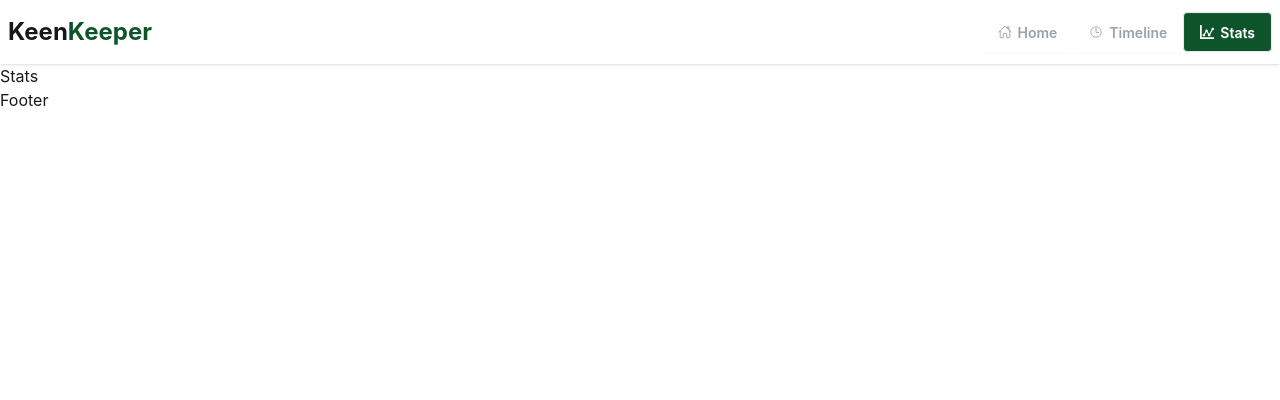
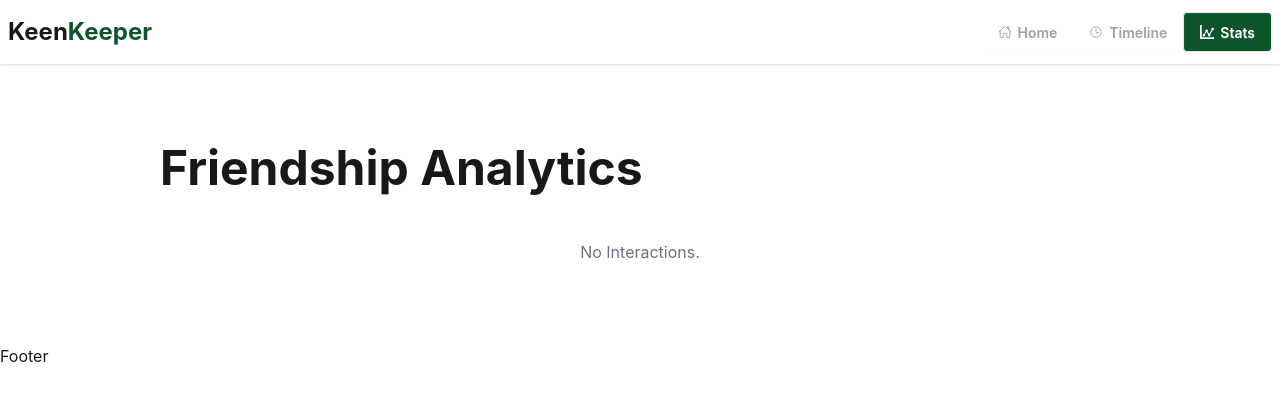
Before and after one commit to imNovel/keen-keeper, a React (Vite) app: page /stats in a window 1280 px wide. Shown: the top 400 px of the page. Built offline with nearby package versions, Linux system fonts and the light colour scheme.

Commit message:
stats addeed

```diff
--- a/src/pages/stats/Stats.jsx
+++ b/src/pages/stats/Stats.jsx
@@ -1,11 +1,58 @@
-import React from 'react';
+import React, { useContext } from "react";
+import { Legend, Pie, PieChart, Tooltip } from "recharts";
+import { FriendsContext } from "../../context/FriendProvider";
 
 const Stats = () => {
-    return (
-        <div>
-            <h1>Stats</h1>
-        </div>
-    );
+  const { timeline } = useContext(FriendsContext);
+  const callCount = timeline.filter((call) => call.type === "Call");
+  const textCount = timeline.filter((text) => text.type === "Text");
+  const videoCount = timeline.filter((video) => video.type === "Video");
+  const call = callCount.length;
+  const text = textCount.length;
+  const video = videoCount.length;
+  const total = call + text + video;
+
+  const data = [
+    { name: "Call", value: call, fill: "#244d3f" },
+    { name: "Text", value: text, fill: "#7f36f5" },
+    { name: "Video", value: video, fill: "#37a163" },
+  ];
+  return (
+    <div className="container mx-auto">
+      <div className="mx-40 my-20">
+        <h1 className="font-bold text-5xl">Friendship Analytics</h1>
+
+        {total === 0 ? (<div className="flex justify-center my-12">
+          <p className="text-gray-500">No Interactions.</p>
+        </div>) : (<div className="flex justify-center items-center my-12 shadow-sm p-10 rounded-2xl">
+          <PieChart
+            style={{
+              width: "100%",
+              maxWidth: "500px",
+              maxHeight: "80vh",
+              aspectRatio: 1,
+            }}
+            responsive
+          >
+            <Pie
+              data={data}
+              innerRadius="80%"
+              outerRadius="100%"
+              // Corner radius is the rounded edge of each pie slice
+              cornerRadius="50%"
+              fill="#8884d8"
+              // padding angle is the gap between each pie slice
+              paddingAngle={5}
+              dataKey="value"
+              isAnimationActive={true}
+            />
+            <Legend />
+            <Tooltip />
+          </PieChart>
+        </div>)}
+      </div>
+    </div>
+  );
 };
 
 export default Stats;
--- a/src/pages/timeline/TimeLine.jsx
+++ b/src/pages/timeline/TimeLine.jsx
@@ -1,4 +1,4 @@
-import React, { useContext } from "react";
+import React, { useContext, useEffect, useState } from "react";
 import { FriendsContext } from "../../context/FriendProvider";
 import useFriends from "../../hooks/useFriends";
 import { PropagateLoader } from "react-spinners";
@@ -7,24 +7,21 @@ import { IoIosArrowDown } from "react-icons/io";
 const TimeLine = () => {
   const { timeline } = useContext(FriendsContext);
   const { loading } = useFriends();
-  console.log(timeline, "context data in timeline");
+
+  const [filteredTimeline, setFilteredTimeline] = useState([]);
+
+  useEffect(()=>{
+    setFilteredTimeline(timeline);
+  }, [timeline]);
+console.log(timeline, 'timeline');
 
   const handleFilter = (type) => {
     if (type === 'All') {
-      return;
-    } else if (type === 'Call') {
-      const filteredCall = timeline.filter(tl => tl.type === 'Call');
-      console.log(filteredCall, 'filtered call');
-      return filteredCall;
-    } else if (type === 'Text') {
-      const filteredText = timeline.filter(tl => tl.type === 'Text');
-      console.log(filteredText, 'filtered text');
-      return filteredText;
-    } else if (type === 'Video') {
-      const filteredVideo = timeline.filter(tl => tl.type === 'Video');
-      console.log(filteredVideo, 'filtered video');
-      return filteredVideo;
-    };
+      setFilteredTimeline(timeline);
+    } else{
+      const filteredData = timeline.filter(tl => tl.type === type);
+      setFilteredTimeline(filteredData);
+    }
   };
   return (
     <div className="container mx-auto">
@@ -64,7 +61,7 @@ const TimeLine = () => {
           </div>
         ) : (
           <div>
-            {timeline.map((tl) => (
+            {filteredTimeline.map((tl) => (
               <div
                 key={tl.id}
                 className="border border-gray-300 rounded-2xl shadow-sm mt-5"
```
